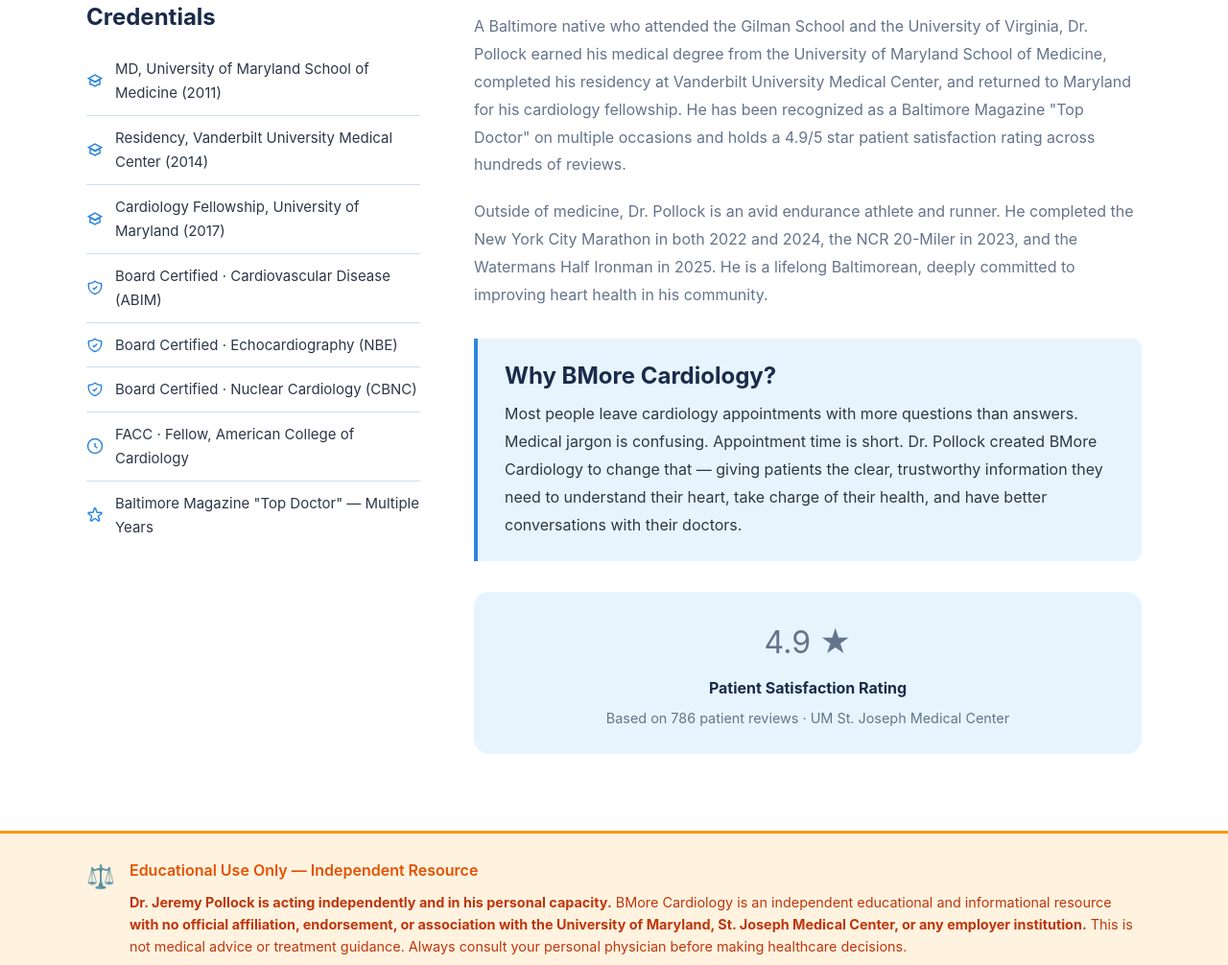
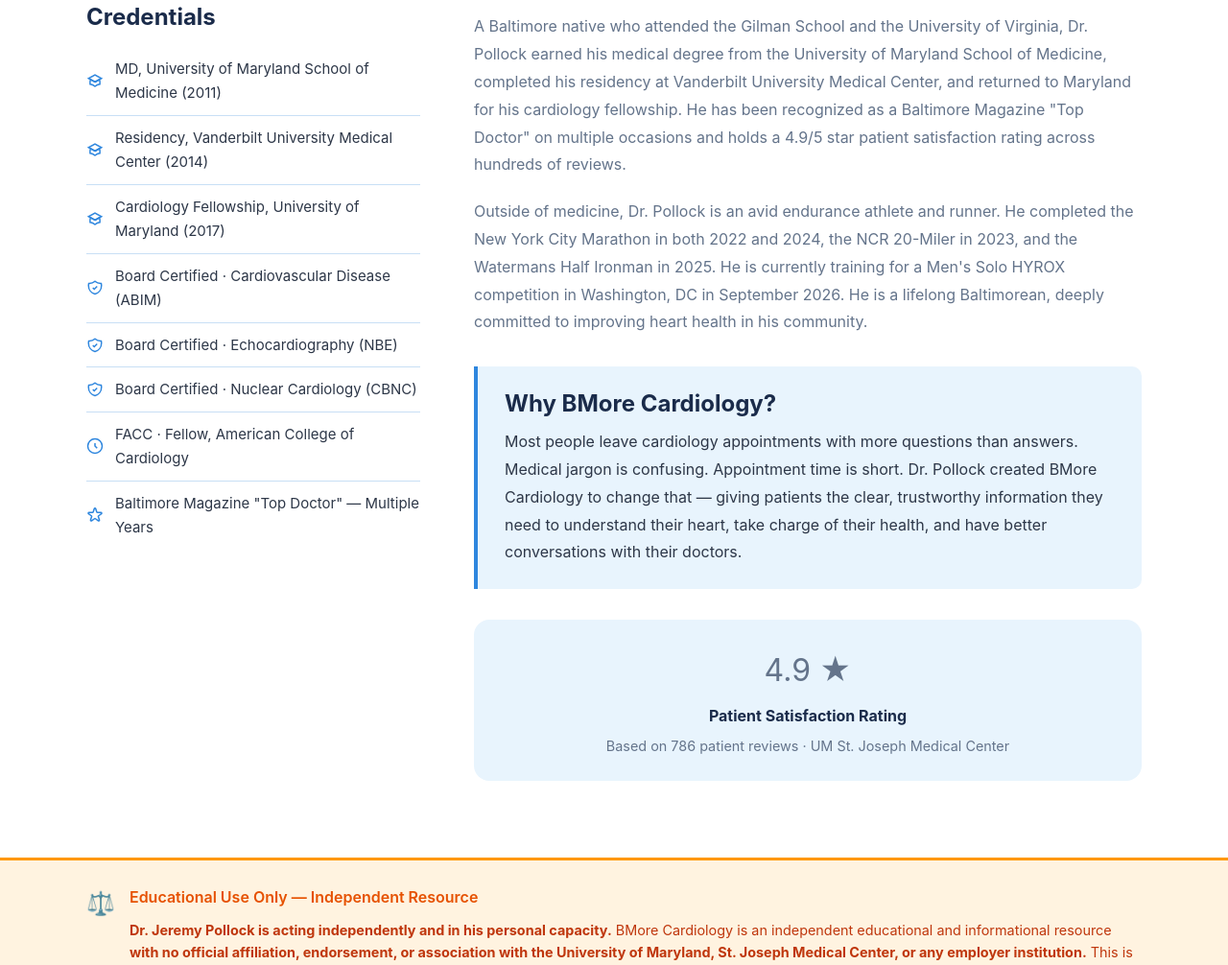
Before and after one commit to bmorecardiology/bmore-cardiology, a plain HTML site: page about.html in a window 1280 px wide. Shown: the part 758-1764 px from the top of the page at 96% size. Drawn offline with Linux system fonts and the light colour scheme.

Commit message:
Add upcoming Men's Solo HYROX DC 2026 to Dr. Pollock's about section

```diff
--- a/about.html
+++ b/about.html
@@ -84,7 +84,7 @@
         <p>Dr. Jeremy Pollock is a board-certified cardiologist based in Baltimore, Maryland, where he practices at the University of Maryland St. Joseph Medical Center in Towson. He serves as the Medical Director of Cardiology Operations at UM St. Joseph, overseeing the Heart Failure, Cardiographics, Clinical Cardiology, and Cardiac Rehabilitation service lines. He also co-directs the Heart Failure Committee for the University of Maryland Medical System.</p>
         <p>Dr. Pollock's clinical interests center on preventive cardiology, heart failure, and advanced cardiac imaging — including echocardiography and nuclear medicine. He is passionate about catching heart disease early, before it causes serious harm. He works closely with each patient to create personalized care plans that address not just their physical health, but their overall well-being.</p>
         <p>A Baltimore native who attended the Gilman School and the University of Virginia, Dr. Pollock earned his medical degree from the University of Maryland School of Medicine, completed his residency at Vanderbilt University Medical Center, and returned to Maryland for his cardiology fellowship. He has been recognized as a Baltimore Magazine "Top Doctor" on multiple occasions and holds a 4.9/5 star patient satisfaction rating across hundreds of reviews.</p>
-        <p>Outside of medicine, Dr. Pollock is an avid endurance athlete and runner. He completed the New York City Marathon in both 2022 and 2024, the NCR 20-Miler in 2023, and the Watermans Half Ironman in 2025. He is a lifelong Baltimorean, deeply committed to improving heart health in his community.</p>
+        <p>Outside of medicine, Dr. Pollock is an avid endurance athlete and runner. He completed the New York City Marathon in both 2022 and 2024, the NCR 20-Miler in 2023, and the Watermans Half Ironman in 2025. He is currently training for a Men's Solo HYROX competition in Washington, DC in September 2026. He is a lifelong Baltimorean, deeply committed to improving heart health in his community.</p>
 
         <div class="mission-box">
           <h3>Why BMore Cardiology?</h3>
```
